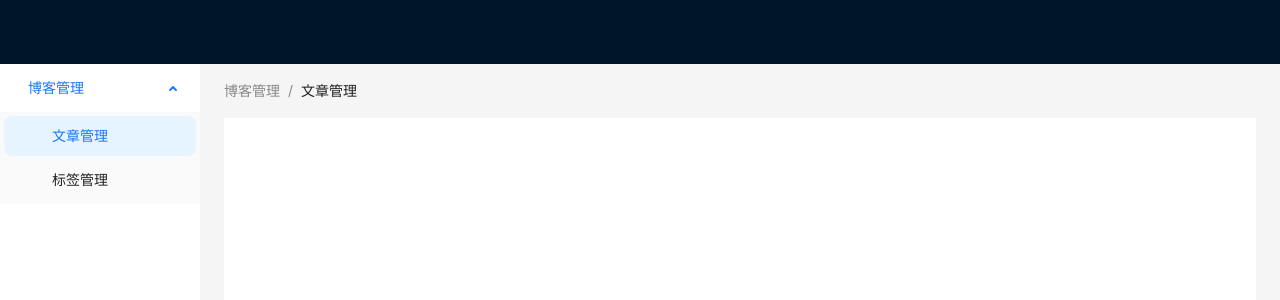
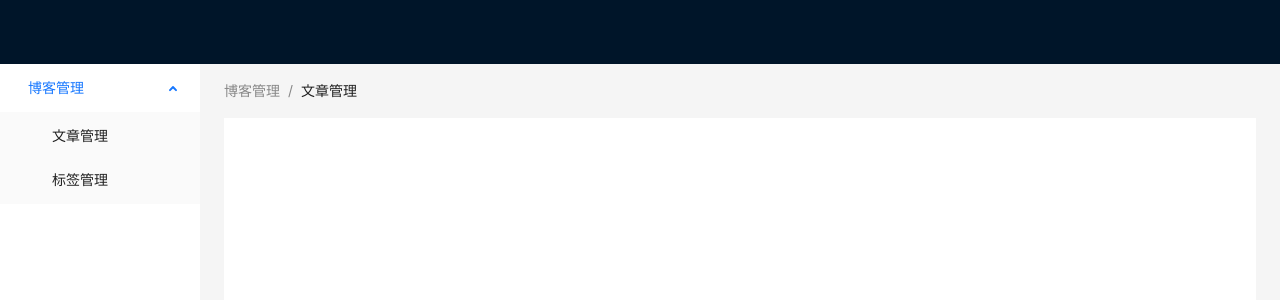
Before and after one commit to wpgodforever/wp-blog-admin-react, a React (Vite) app: page /home in a window 1280 px wide. Shown: the top 300 px of the page. Built offline with nearby package versions, Linux system fonts and the light colour scheme.

Commit message:
[add]刷新页面选中当前地址侧边栏

```diff
--- a/src/components/MainMenu/MainMenu.tsx
+++ b/src/components/MainMenu/MainMenu.tsx
@@ -2,17 +2,17 @@ import React from 'react';
 import { Menu, } from 'antd';
 import {sliderConfig, getSliderPath} from './sliderConfig';
 import type { MenuProps } from 'antd';
-import { useNavigate } from 'react-router-dom';
+import { useNavigate, useLocation } from 'react-router-dom';
 const menuItems: MenuProps['items'] = sliderConfig.map(
     (icon) => {
 
         return {
-            key: `${icon.key}`,
+            key: `${icon.path}`,
             label: `${icon.label}`,
 
             children: icon.children.map((_, j) => {
                 return {
-                    key: _.key,
+                    key: _.path,
                     label: `${_.label}`,
                 };
             }),
@@ -30,11 +30,14 @@ const MainMenu: React.FC = (props:any) => {
         navigateTo(path)
         props.pathMethod(pathNameArr)
     }
+    // 刷新页面时，侧边栏选中刷新的状态
+    const location = useLocation();
+    const pathArr = location.pathname.split('/').filter(item => item).map(item => '/' + item)
     return (
         <Menu
             mode="inline"
-            defaultSelectedKeys={['11']}
-            defaultOpenKeys={['1']}
+            defaultSelectedKeys={pathArr}
+            defaultOpenKeys={pathArr}
             style={{ height: '100%', borderRight: 0 }}
             items={menuItems}
             onSelect={SliderClick}
--- a/src/components/MainMenu/sliderConfig.ts
+++ b/src/components/MainMenu/sliderConfig.ts
@@ -23,22 +23,14 @@ export const getSliderPath = (sliderConfig: any, pathArr: any) => {
     let path = ''
     let pathNameArr:Array<string> = []
     let children:any = []
+    pathArr.forEach((item:string) => {
+        const sliderConfigItem = children.length == 0 ? sliderConfig.find((_:any) => _.path == item) : children.find((_:any) => _.path == item)
+        path += sliderConfigItem.path
+        pathNameArr.push(sliderConfigItem.label)
+        if (!children.length || (children.length && sliderConfigItem.children)) {
+            children = sliderConfigItem.children
+        }
 
-    pathArr.forEach((item:string) => {
-        const sliderConfigItem = children.length == 0 ? sliderConfig.find((_:any) => _.key == item) : children.find((_:any) => _.key == item)
-        if (!children.length) {
-            path += sliderConfigItem.path
-            children = sliderConfigItem.children
-            pathNameArr.push(sliderConfigItem.label)
-        }
-        else if (children.length && sliderConfigItem.children) {
-            path += sliderConfigItem.path
-            children = sliderConfigItem.children
-            pathNameArr.push(sliderConfigItem.label)
-        } else {
-            path += sliderConfigItem.path
-            pathNameArr.push(sliderConfigItem.label)
-        }
     })
 
     return {
--- a/src/views/Home/index.tsx
+++ b/src/views/Home/index.tsx
@@ -13,7 +13,7 @@ const Home: React.FC = () => {
     } = theme.useToken();
 
 
-    let { pathNameArr } = getSliderPath(sliderConfig, [1, 11])
+    let { pathNameArr } = getSliderPath(sliderConfig, ['/home','/blogList'])
     const [usePathNameArr, setPathNameArr] = useState(pathNameArr)
     return (
         <Layout style={{ minHeight: '100vh' }}>
```
Also changed, not shown: src/views/Home/sliderConfig.ts (deleted, +0 -21 lines).
